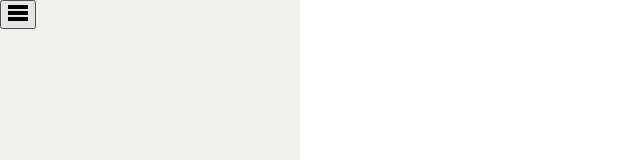
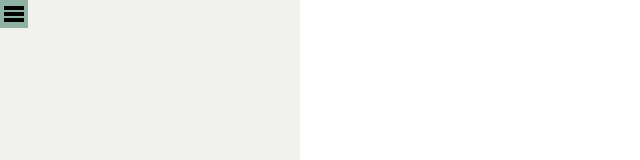
Before and after one commit to danlevison/viewport-grid, a React (Create React App) app: page / in a window 1280 px wide. Shown: the top 160 px of the page, without its empty margins (0-640 px from the left). Built offline with nearby package versions, Linux system fonts and the light colour scheme.

Commit message:
style: Update button styles with flex layout, padding, cursor-pointer and background-color

```diff
--- a/src/App.scss
+++ b/src/App.scss
@@ -21,3 +21,11 @@ body {
 	width: 300px;
 	height: 100%;
 }
+
+.sidebar-btn {
+	display: flex;
+	padding: 0.3em;
+	border: none;
+	cursor: pointer;
+	background-color: $accent-color;
+}
--- a/src/components/Sidebar.tsx
+++ b/src/components/Sidebar.tsx
@@ -6,7 +6,10 @@ export default function Sidebar() {
 			data-testid="sidebar"
 			className="sidebar"
 		>
-			<button aria-label="Toggle the sidebar">
+			<button
+				className="sidebar-btn"
+				aria-label="Toggle the sidebar"
+			>
 				<Burger />
 			</button>
 		</aside>
```
